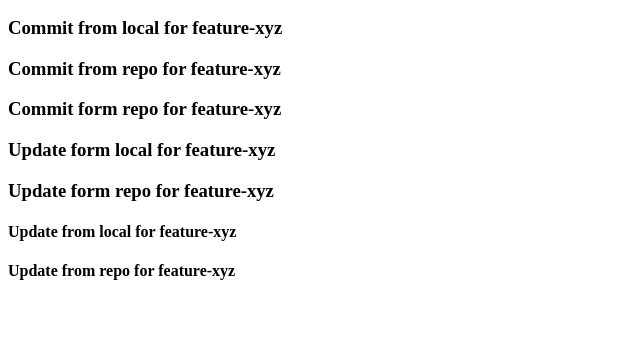
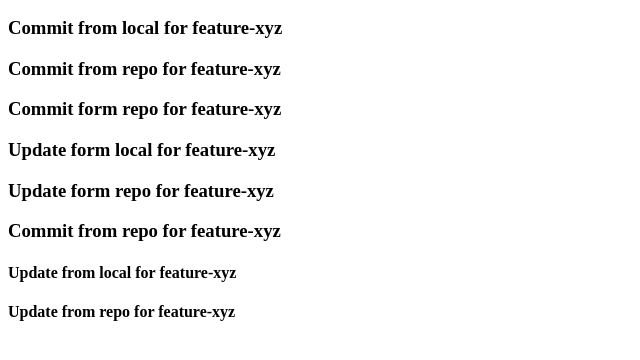
Before and after one commit to wa1yan/learning-git, a plain HTML site: page index.html in a window 1280 px wide. Shown: the part 110-470 px from the top of the page, without its empty margins (0-640 px from the left). Drawn offline with Linux system fonts and the light colour scheme.

Commit message:
Update index.html

```diff
--- a/index.html
+++ b/index.html
@@ -13,7 +13,7 @@
 	<h3>Commit form repo for feature-xyz</h3>
 	<h3>Update form local for feature-xyz</h3>
 	<h3>Update form repo for feature-xyz</h3>
-
+	<h3>Commit from repo for feature-xyz</h3>
 	<h4>Update from local for feature-xyz</h4>
 	<h4>Update from repo for feature-xyz</h4>
 </body>
```
